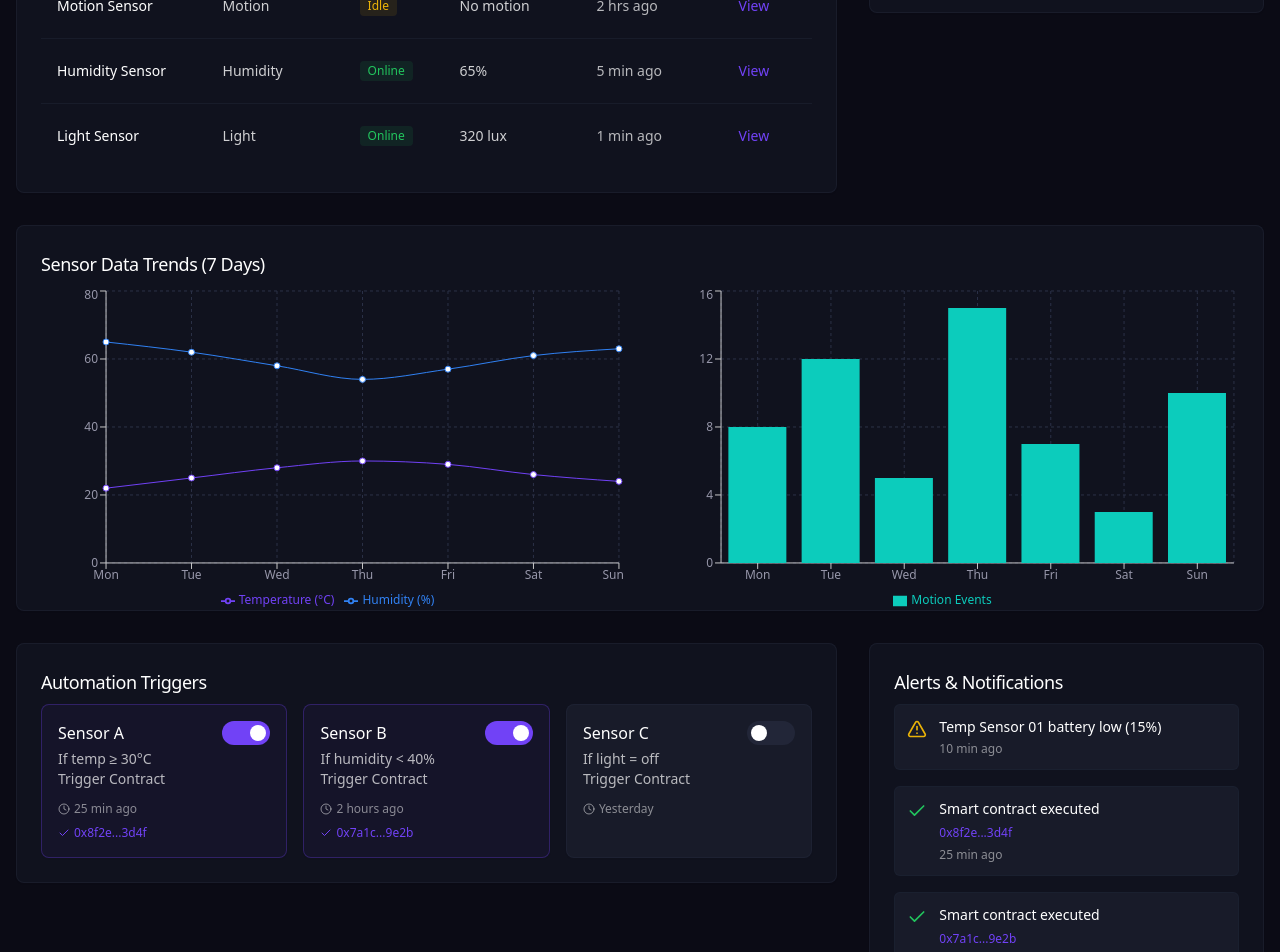
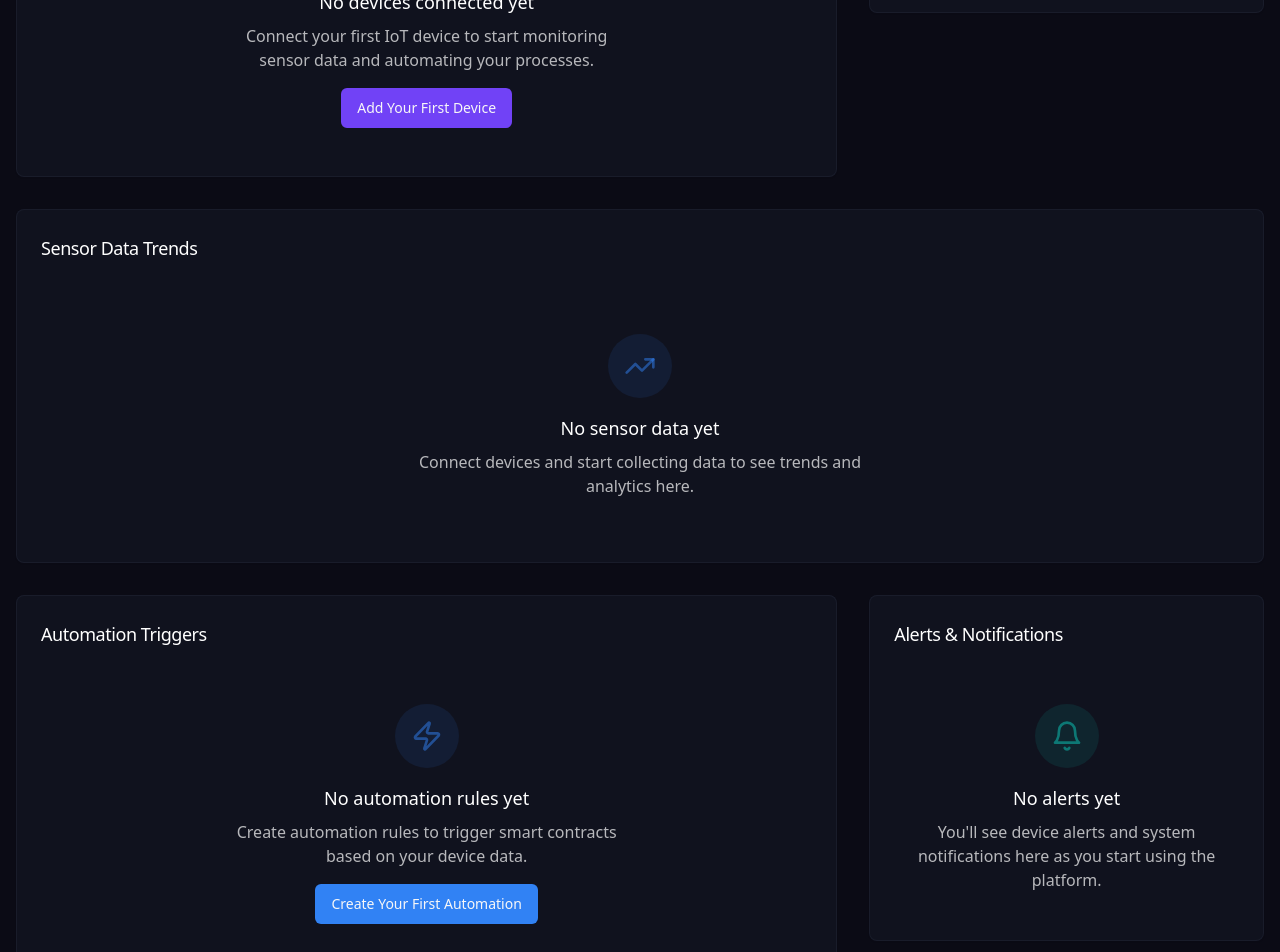
Before and after one commit to Loterra1/loteraa-smart-flow, a React (Vite) app: page /dashboard in a window 1280 px wide. Shown: the part 560-1512 px from the top of the page. Built offline with nearby package versions, Linux system fonts and the light colour scheme; sample sign-in values are in the browser's storage.

Commit message:
Refactor: Implement fresh account experience
Ensure a new user's dashboard and other pages reflect a clean, empty state upon signup or wallet connection, with data only appearing after user interaction.

```diff
--- a/src/components/dashboard/AlertsNotifications.tsx
+++ b/src/components/dashboard/AlertsNotifications.tsx
@@ -1,8 +1,39 @@
-
 import React from 'react';
 import { Card, CardContent, CardHeader, CardTitle } from "@/components/ui/card";
-import { AlertTriangle, Check } from "lucide-react";
+import { AlertTriangle, Check, Bell } from "lucide-react";
 import { useNavigate } from 'react-router-dom';
+
+interface AlertsNotificationsProps {
+  isNewAccount?: boolean;
+}
+
+export default function AlertsNotifications({ isNewAccount = false }: AlertsNotificationsProps) {
+  const navigate = useNavigate();
+
+  const handleViewAllNotifications = () => {
+    navigate('/notifications');
+  };
+
+  if (isNewAccount) {
+    return (
+      <Card className="bg-loteraa-gray/20 border-loteraa-gray/30">
+        <CardHeader className="pb-2">
+          <CardTitle className="text-lg font-medium text-white">Alerts & Notifications</CardTitle>
+        </CardHeader>
+        <CardContent className="flex flex-col items-center justify-center py-12">
+          <div className="text-center">
+            <div className="w-16 h-16 mx-auto mb-4 rounded-full bg-loteraa-teal/10 flex items-center justify-center">
+              <Bell className="h-8 w-8 text-loteraa-teal/50" />
+            </div>
+            <h3 className="text-lg font-medium text-white mb-2">No alerts yet</h3>
+            <p className="text-white/70 max-w-sm">
+              You'll see device alerts and system notifications here as you start using the platform.
+            </p>
+          </div>
+        </CardContent>
+      </Card>
+    );
+  }
 
   const notifications = [
     {
@@ -37,13 +68,6 @@ const notifications = [
     }
   ];
 
-export default function AlertsNotifications() {
-  const navigate = useNavigate();
-
-  const handleViewAllNotifications = () => {
-    navigate('/notifications');
-  };
-
   return (
     <Card className="bg-loteraa-gray/20 border-loteraa-gray/30">
       <CardHeader className="pb-2">
--- a/src/components/dashboard/AutomationTriggers.tsx
+++ b/src/components/dashboard/AutomationTriggers.tsx
@@ -1,8 +1,10 @@
 
 import React, { useState } from 'react';
 import { Card, CardContent, CardHeader, CardTitle } from "@/components/ui/card";
-import { Check, Clock } from "lucide-react";
+import { Check, Clock, Zap } from "lucide-react";
 import { useToast } from "@/hooks/use-toast";
+import { Button } from "@/components/ui/button";
+import { useNavigate } from 'react-router-dom';
 
 interface AutomationTrigger {
   id: number;
@@ -14,8 +16,13 @@ interface AutomationTrigger {
   hash?: string;
 }
 
-export default function AutomationTriggers() {
+interface AutomationTriggersProps {
+  isNewAccount?: boolean;
+}
+
+export default function AutomationTriggers({ isNewAccount = false }: AutomationTriggersProps) {
   const { toast } = useToast();
+  const navigate = useNavigate();
   const [triggers, setTriggers] = useState<AutomationTrigger[]>([
     {
       id: 1,
@@ -45,6 +52,10 @@ export default function AutomationTriggers() {
     }
   ]);
 
+  const handleCreateAutomation = () => {
+    navigate('/automation');
+  };
+
   const toggleTrigger = (triggerId: number) => {
     setTriggers(triggers.map(trigger => {
       if (trigger.id === triggerId) {
@@ -58,6 +69,33 @@ export default function AutomationTriggers() {
       return trigger;
     }));
   };
+
+  if (isNewAccount) {
+    return (
+      <Card className="bg-loteraa-gray/20 border-loteraa-gray/30">
+        <CardHeader className="pb-2">
+          <CardTitle className="text-lg font-medium text-white">Automation Triggers</CardTitle>
+        </CardHeader>
+        <CardContent className="flex flex-col items-center justify-center py-12">
+          <div className="text-center">
+            <div className="w-16 h-16 mx-auto mb-4 rounded-full bg-loteraa-blue/10 flex items-center justify-center">
+              <Zap className="h-8 w-8 text-loteraa-blue/50" />
+            </div>
+            <h3 className="text-lg font-medium text-white mb-2">No automation rules yet</h3>
+            <p className="text-white/70 mb-4 max-w-sm">
+              Create automation rules to trigger smart contracts based on your device data.
+            </p>
+            <Button
+              onClick={handleCreateAutomation}
+              className="bg-loteraa-blue hover:bg-loteraa-blue/90"
+            >
+              Create Your First Automation
+            </Button>
+          </div>
+        </CardContent>
+      </Card>
+    );
+  }
 
   return (
     <Card className="bg-loteraa-gray/20 border-loteraa-gray/30">
--- a/src/components/dashboard/SensorCharts.tsx
+++ b/src/components/dashboard/SensorCharts.tsx
@@ -1,4 +1,3 @@
-
 import React from 'react';
 import { Card, CardContent, CardHeader, CardTitle } from "@/components/ui/card";
 import {
@@ -14,6 +13,35 @@ import {
   ResponsiveContainer,
 } from "recharts";
 import { ChartContainer, ChartTooltip, ChartTooltipContent } from "../ui/chart";
+import { TrendingUp } from 'lucide-react';
+
+interface SensorChartsProps {
+  isNewAccount?: boolean;
+}
+
+export default function SensorCharts({ isNewAccount = false }: SensorChartsProps) {
+  if (isNewAccount) {
+    return (
+      <div className="mb-8">
+        <Card className="bg-loteraa-gray/20 border-loteraa-gray/30">
+          <CardHeader className="pb-2">
+            <CardTitle className="text-lg font-medium text-white">Sensor Data Trends</CardTitle>
+          </CardHeader>
+          <CardContent className="flex flex-col items-center justify-center py-16">
+            <div className="text-center">
+              <div className="w-16 h-16 mx-auto mb-4 rounded-full bg-loteraa-blue/10 flex items-center justify-center">
+                <TrendingUp className="h-8 w-8 text-loteraa-blue/50" />
+              </div>
+              <h3 className="text-lg font-medium text-white mb-2">No sensor data yet</h3>
+              <p className="text-white/70 max-w-md">
+                Connect devices and start collecting data to see trends and analytics here.
+              </p>
+            </div>
+          </CardContent>
+        </Card>
+      </div>
+    );
+  }
 
   // Sample data for the past 7 days
   const sensorData = [
@@ -26,7 +54,6 @@ const sensorData = [
     { day: "Sun", temperature: 24, humidity: 63, motion: 10 },
   ];
 
-export default function SensorCharts() {
   return (
     <div className="mb-8">
       <Card className="bg-loteraa-gray/20 border-loteraa-gray/30">
--- a/src/components/dashboard/SensorsList.tsx
+++ b/src/components/dashboard/SensorsList.tsx
@@ -1,9 +1,51 @@
-
 import React from 'react';
 import { Card, CardContent, CardHeader, CardTitle } from "@/components/ui/card";
 import { Table, TableHeader, TableBody, TableRow, TableHead, TableCell } from "@/components/ui/table";
 import { Button } from "@/components/ui/button";
 import { useNavigate } from 'react-router-dom';
+import { Plus } from 'lucide-react';
+
+interface SensorsListProps {
+  isNewAccount?: boolean;
+}
+
+export default function SensorsList({ isNewAccount = false }: SensorsListProps) {
+  const navigate = useNavigate();
+
+  const handleViewSensor = (sensorId: number) => {
+    navigate(`/devices/${sensorId}`);
+  };
+
+  const handleAddDevice = () => {
+    navigate('/devices');
+  };
+
+  if (isNewAccount) {
+    return (
+      <Card className="bg-loteraa-gray/20 border-loteraa-gray/30">
+        <CardHeader className="pb-2">
+          <CardTitle className="text-lg font-medium text-white">Active Sensors</CardTitle>
+        </CardHeader>
+        <CardContent className="flex flex-col items-center justify-center py-12">
+          <div className="text-center">
+            <div className="w-16 h-16 mx-auto mb-4 rounded-full bg-loteraa-purple/10 flex items-center justify-center">
+              <Plus className="h-8 w-8 text-loteraa-purple/50" />
+            </div>
+            <h3 className="text-lg font-medium text-white mb-2">No devices connected yet</h3>
+            <p className="text-white/70 mb-4 max-w-sm">
+              Connect your first IoT device to start monitoring sensor data and automating your processes.
+            </p>
+            <Button
+              onClick={handleAddDevice}
+              className="bg-loteraa-purple hover:bg-loteraa-purple/90"
+            >
+              Add Your First Device
+            </Button>
+          </div>
+        </CardContent>
+      </Card>
+    );
+  }
 
   const sensors = [
     {
@@ -39,13 +81,6 @@ const sensors = [
       lastUpdate: "1 min ago"
     }
   ];
-
-export default function SensorsList() {
-  const navigate = useNavigate();
-
-  const handleViewSensor = (sensorId: number) => {
-    navigate(`/devices/${sensorId}`);
-  };
 
   return (
     <Card className="bg-loteraa-gray/20 border-loteraa-gray/30">
--- a/src/pages/Dashboard.tsx
+++ b/src/pages/Dashboard.tsx
@@ -1,7 +1,6 @@
 
 import React, { useEffect, useState } from 'react';
 import { Card, CardContent, CardHeader, CardTitle } from "@/components/ui/card";
-import { Table, TableHeader, TableBody, TableRow, TableHead, TableCell } from "@/components/ui/table";
 import DashboardNavbar from '@/components/DashboardNavbar';
 import DashboardStats from '@/components/dashboard/DashboardStats';
 import SensorsList from '@/components/dashboard/SensorsList';
@@ -14,12 +13,15 @@ import { useNavigate } from 'react-router-dom';
 export default function Dashboard() {
   const navigate = useNavigate();
   const [userData, setUserData] = useState(null);
+  const [isNewAccount, setIsNewAccount] = useState(true);
 
   useEffect(() => {
     // Check if user data exists, if not create fresh account
     const storedUserData = localStorage.getItem('userData');
     if (storedUserData) {
-      setUserData(JSON.parse(storedUserData));
+      const parsedData = JSON.parse(storedUserData);
+      setUserData(parsedData);
+      setIsNewAccount(parsedData.isNewAccount !== false);
     } else {
       // If no user data, redirect to signup
       navigate('/signup');
@@ -43,7 +45,7 @@ export default function Dashboard() {
 
         <div className="grid grid-cols-1 lg:grid-cols-3 gap-8 mb-8">
           <div className="lg:col-span-2">
-            <SensorsList />
+            <SensorsList isNewAccount={isNewAccount} />
           </div>
           <div>
             <Card className="bg-loteraa-gray/20 border-loteraa-gray/30">
@@ -78,14 +80,14 @@ export default function Dashboard() {
           </div>
         </div>
 
-        <SensorCharts />
+        <SensorCharts isNewAccount={isNewAccount} />
 
         <div className="grid grid-cols-1 lg:grid-cols-3 gap-8 mb-8">
           <div className="lg:col-span-2">
-            <AutomationTriggers />
+            <AutomationTriggers isNewAccount={isNewAccount} />
           </div>
           <div>
-            <AlertsNotifications />
+            <AlertsNotifications isNewAccount={isNewAccount} />
           </div>
         </div>
 
```
Lines whose indentation alone changed are shown as unchanged.
